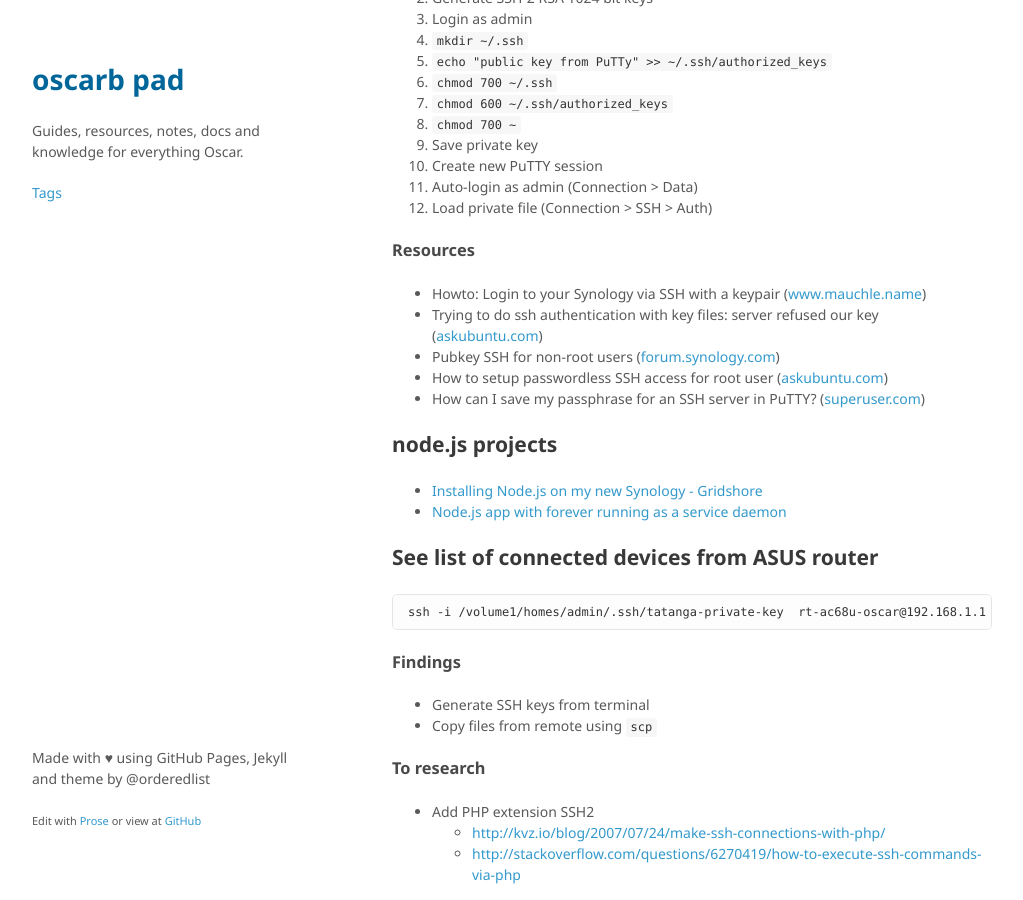
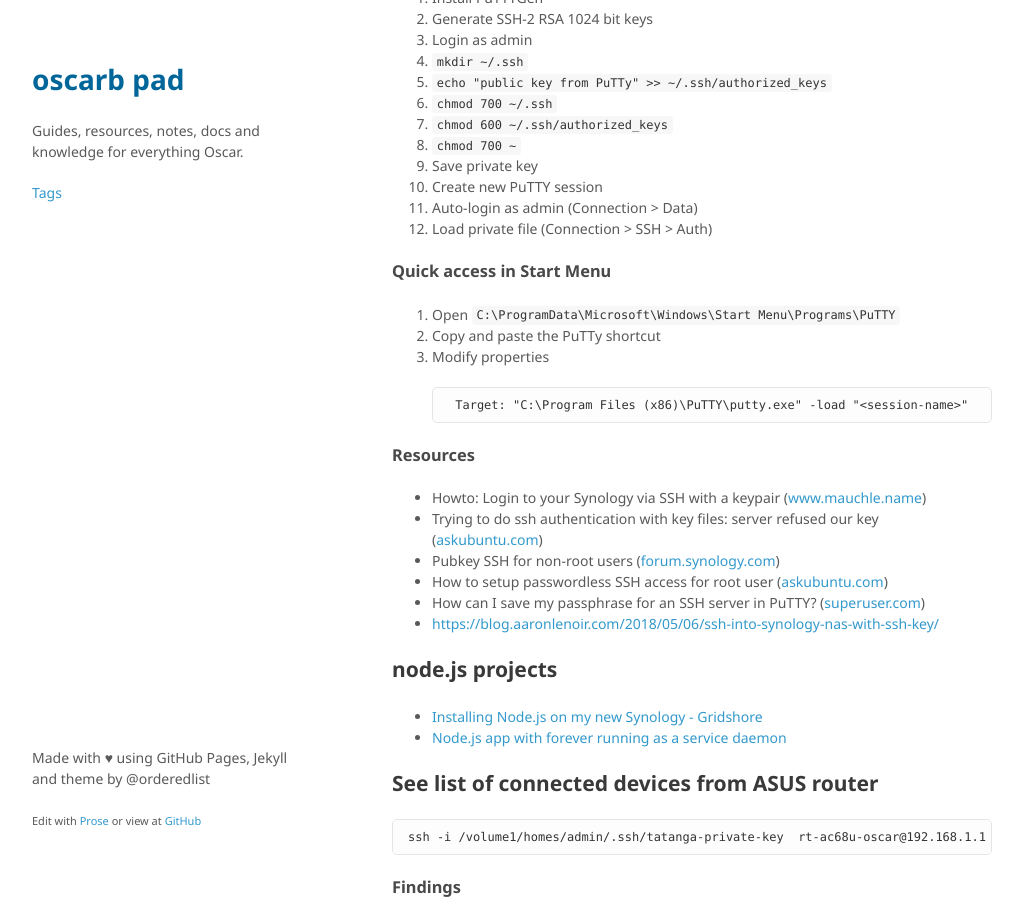
Before and after one commit to oscarb/pad, a Jekyll site: the page built from _docs/ds713.md, in a window 1280 px wide and 900 px high, scrolled down 4232 px. Shown: the whole window, without its empty margins (128-1151 px from the left). Built offline with Jekyll 4.4.1, drawn with Linux system fonts in a browser that asks for light colours; some web fonts are replaced; some of the changed text lies outside the part shown.

Commit message:
Update ds713.md

```diff
--- a/_docs/ds713.md
+++ b/_docs/ds713.md
@@ -175,6 +175,14 @@ See `/etc/rc.local`
 0. Auto-login as admin (Connection > Data)
 0. Load private file (Connection > SSH > Auth)
 
+### Quick access in Start Menu
+
+0. Open `C:\ProgramData\Microsoft\Windows\Start Menu\Programs\PuTTY`
+0. Copy and paste the PuTTy shortcut
+0. Modify properties
+
+		Target: "C:\Program Files (x86)\PuTTY\putty.exe" -load "<session-name>"
+
 ### Resources
 
 * Howto: Login to your Synology via SSH with a keypair ([www.mauchle.name](http://www.mauchle.name/blog/?p=239))
@@ -182,6 +190,7 @@ See `/etc/rc.local`
 * Pubkey SSH for non-root users ([forum.synology.com](https://forum.synology.com/enu/viewtopic.php?t=49585))
 * How to setup passwordless SSH access for root user ([askubuntu.com](http://askubuntu.com/questions/115151/how-to-setup-passwordless-ssh-access-for-root-user))
 * How can I save my passphrase for an SSH server in PuTTY? ([superuser.com](http://superuser.com/questions/211174/how-can-i-save-my-passphrase-for-an-ssh-server-in-putty))
+* https://blog.aaronlenoir.com/2018/05/06/ssh-into-synology-nas-with-ssh-key/
 
 
 ## node.js projects
```
